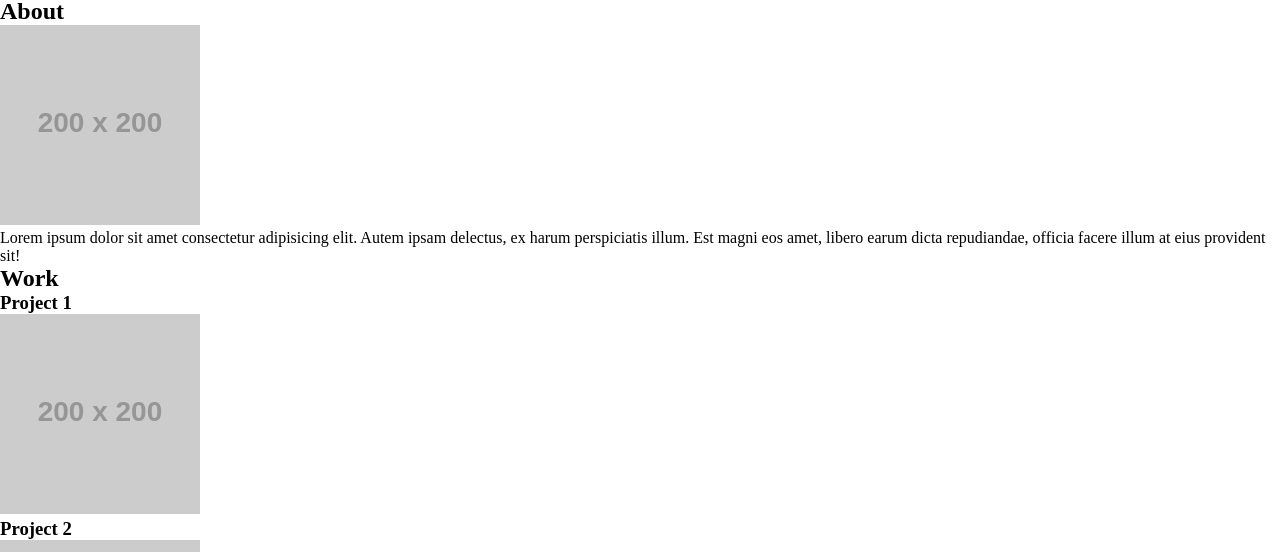
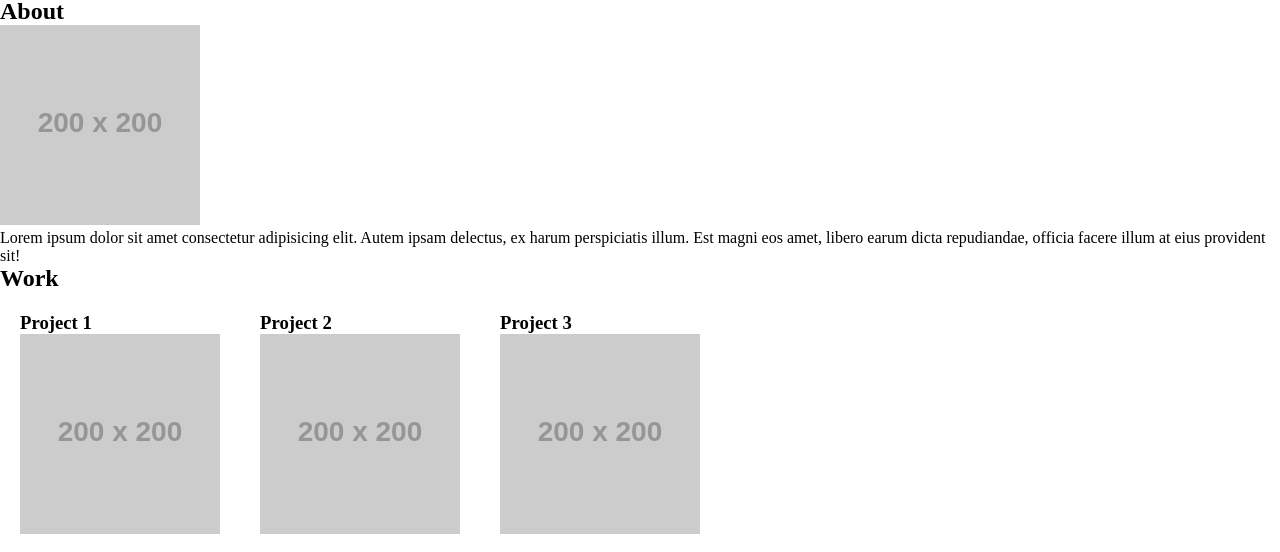
Before and after one commit to TruTechDad/novice-css-portfolio, a plain HTML site: page index.html in a window 1280 px wide. Shown: the part 57-609 px from the top of the page. Drawn offline with Linux system fonts and the light colour scheme; placeholder pictures from the web are drawn by us.

Commit message:
add portfolio-items and portfolio-items article

```diff
--- a/assets/css/styles.css
+++ b/assets/css/styles.css
@@ -1,4 +1,15 @@
 * {
     padding: 0;
     margin: 0;
+    box-sizing: border-box;
 }
+
+.portfolio-items {
+    display: flex;
+    flex-wrap: wrap;
+}
+
+.portfolio-items article {
+    width: calc(50% -40px);
+    margin: 20px;
+}
```
